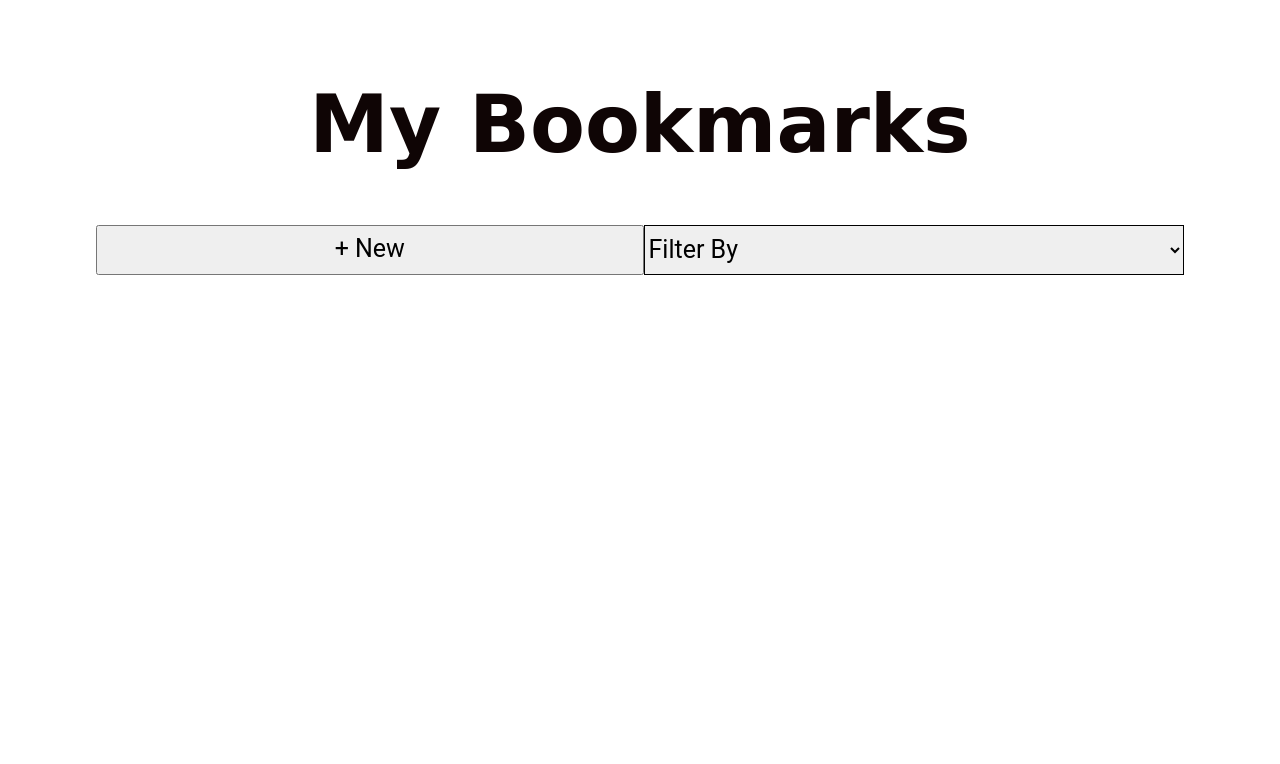
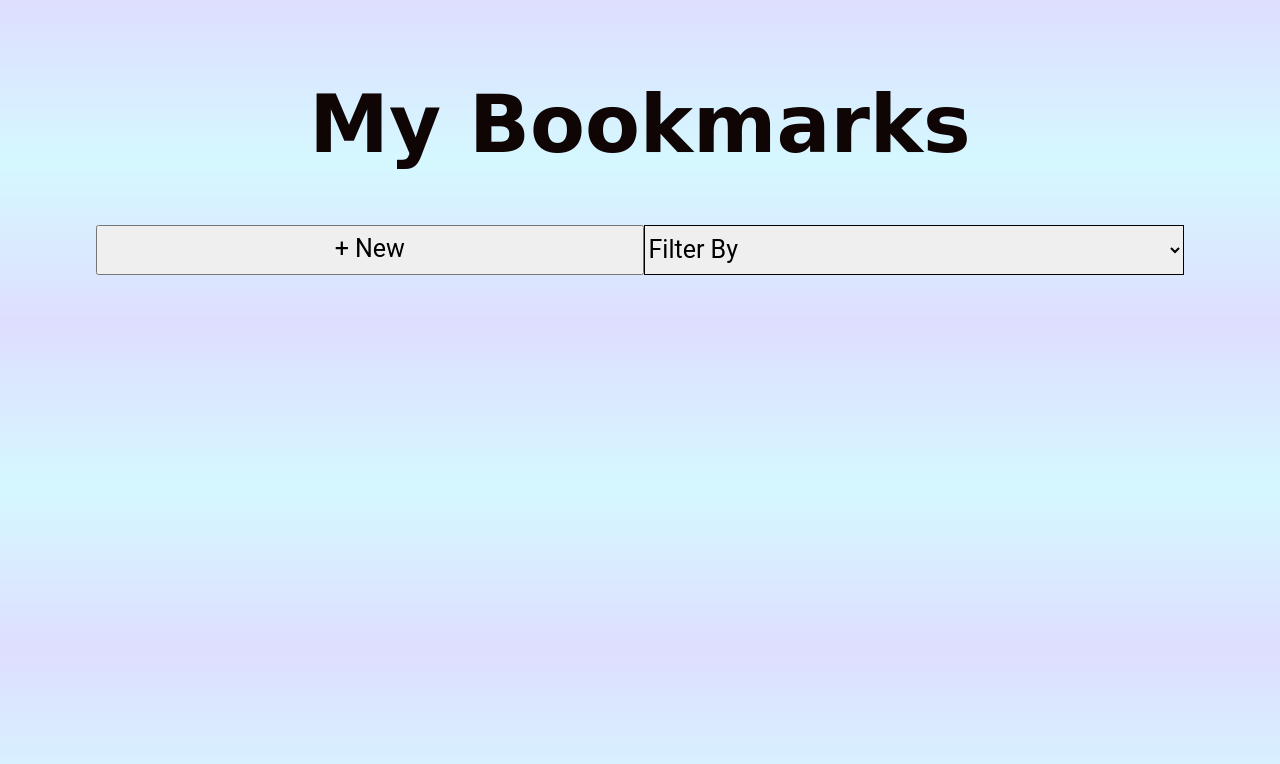
Before and after one commit to thinkful-ei-quail/matthew-macomber-bookmarks-app, a website built with webpack: page src/index.html in a window 1280 px wide. Built offline with nearby package versions, Linux system fonts and the light colour scheme; no server answers.

Commit message:
Working to make the UI look nice

```diff
--- a/src/index.css
+++ b/src/index.css
@@ -22,6 +22,8 @@ body {
   font-size: 3em;
   display: flex;
   flex-direction: column;
+  background: rgb(222,222,255);
+  background: linear-gradient(0deg, rgba(222,222,255,1) 0%, rgba(213,248,255,1) 50%, rgba(222,222,255,1) 100%);
 }
 
 .standards {
```
Lines whose indentation alone changed are shown as unchanged.
